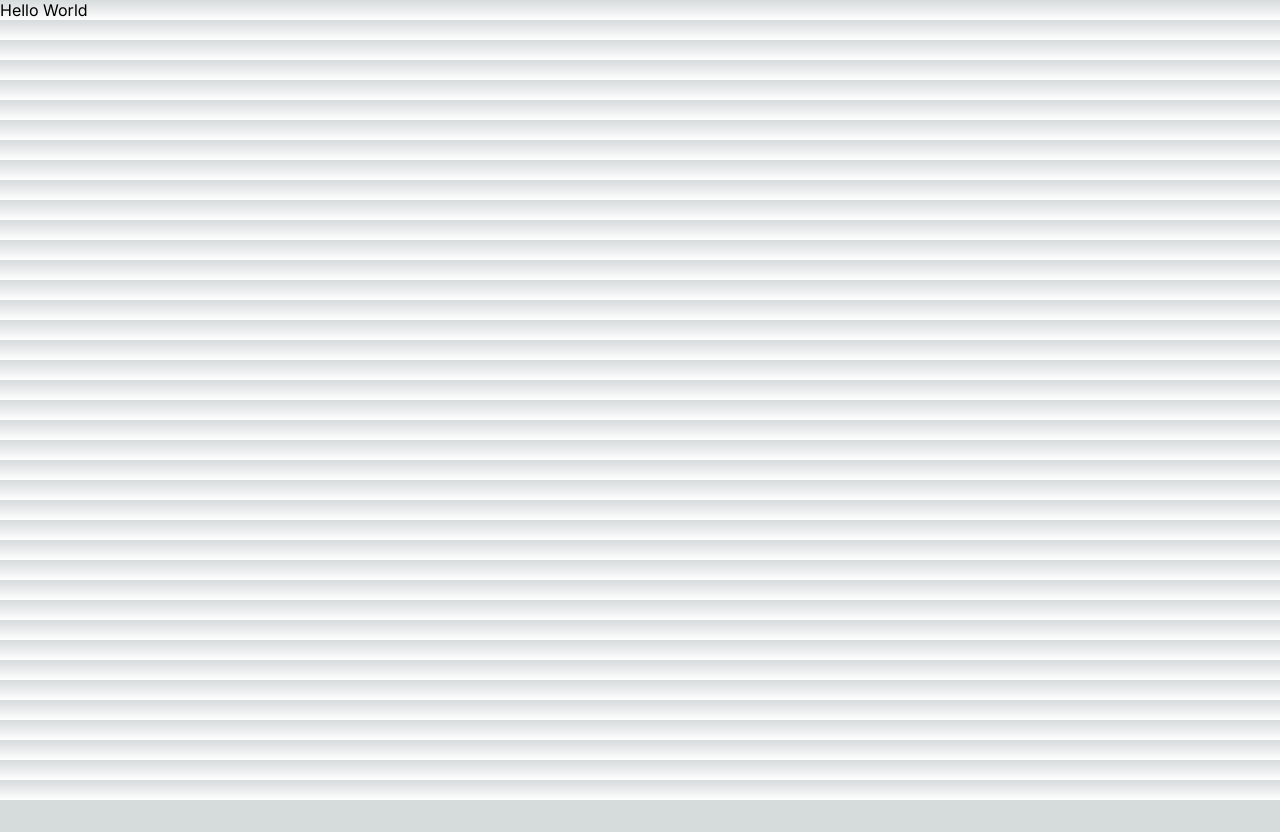
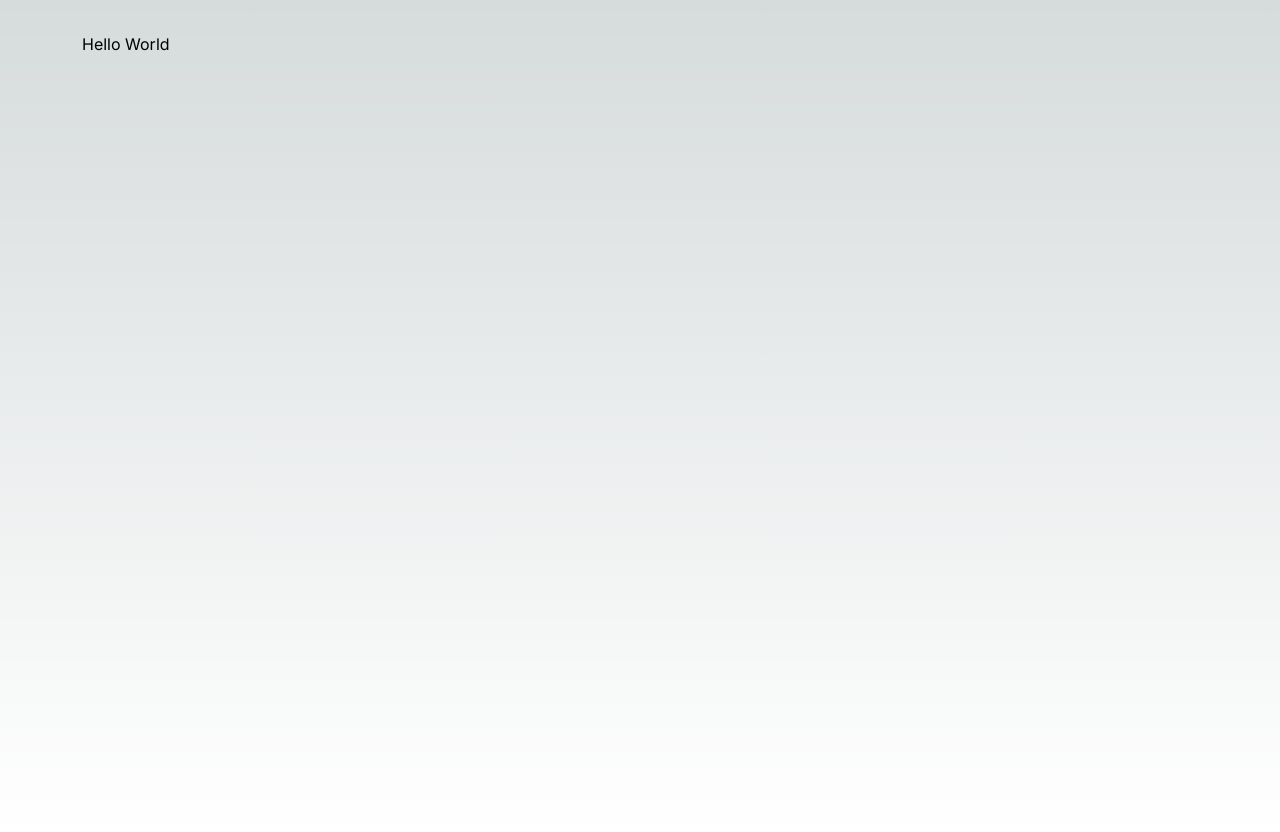
Before and after one commit to rjaybernardo/news-app, a Next.js app: page / in a window 1280 px wide. Before the commit the page ends 800 px from the top, so only its background shows below. Built offline with nearby package versions, Linux system fonts and the light colour scheme.

Commit message:
setup bootstrap

```diff
--- a/pages/_app.tsx
+++ b/pages/_app.tsx
@@ -1,8 +1,13 @@
-import "@/styles/globals.css";
+// Bootstrap CSS imported
+import "bootstrap/dist/css/bootstrap.min.css";
 import type { AppProps } from "next/app";
+import Head from "next/head";
 // Google fonts
 import { Inter } from "next/font/google";
-import Head from "next/head";
+import { Container } from "react-bootstrap";
+
+import "@/styles/globals.css";
+import styles from "@/styles/App.module.css";
 
 // Applies the google font to this homepage
 const inter = Inter({ subsets: ["latin"] });
@@ -19,8 +24,10 @@ export default function App({ Component, pageProps }: AppProps) {
         {/* public/ favicon folder */}
         <link rel="icon" href="/favicon.ico" />
       </Head>
-      {/* this Components represents the single page */}
-      <Component {...pageProps} />
+      <Container className={styles.pageContainer}>
+        {/* this Components represents the single page */}
+        <Component {...pageProps} />
+      </Container>
     </div>
   );
 }
--- /dev/null
+++ b/styles/App.module.css
@@ -0,0 +1,3 @@
+.pageContainer {
+  margin: 2rem auto;
+}
--- a/styles/globals.css
+++ b/styles/globals.css
@@ -1,77 +1,77 @@
 :root {
-  --max-width: 1100px;
-  --border-radius: 12px;
-  --font-mono: ui-monospace, Menlo, Monaco, 'Cascadia Mono', 'Segoe UI Mono',
-    'Roboto Mono', 'Oxygen Mono', 'Ubuntu Monospace', 'Source Code Pro',
-    'Fira Mono', 'Droid Sans Mono', 'Courier New', monospace;
+  /* --max-width: 1100px; */
+  /* --border-radius: 12px; */
+  --font-mono: ui-monospace, Menlo, Monaco, "Cascadia Mono", "Segoe UI Mono",
+    "Roboto Mono", "Oxygen Mono", "Ubuntu Monospace", "Source Code Pro",
+    "Fira Mono", "Droid Sans Mono", "Courier New", monospace;
 
   --foreground-rgb: 0, 0, 0;
   --background-start-rgb: 214, 219, 220;
   --background-end-rgb: 255, 255, 255;
 
-  --primary-glow: conic-gradient(
-    from 180deg at 50% 50%,
-    #16abff33 0deg,
-    #0885ff33 55deg,
-    #54d6ff33 120deg,
-    #0071ff33 160deg,
-    transparent 360deg
-  );
-  --secondary-glow: radial-gradient(
-    rgba(255, 255, 255, 1),
-    rgba(255, 255, 255, 0)
-  );
+  /* --primary-glow: conic-gradient( */
+  /*   from 180deg at 50% 50%, */
+  /*   #16abff33 0deg, */
+  /*   #0885ff33 55deg, */
+  /*   #54d6ff33 120deg, */
+  /*   #0071ff33 160deg, */
+  /*   transparent 360deg */
+  /* ); */
+  /* --secondary-glow: radial-gradient( */
+  /*   rgba(255, 255, 255, 1), */
+  /*   rgba(255, 255, 255, 0) */
+  /* ); */
+  /**/
+  /* --tile-start-rgb: 239, 245, 249; */
+  /* --tile-end-rgb: 228, 232, 233; */
+  /* --tile-border: conic-gradient( */
+  /*   #00000080, */
+  /*   #00000040, */
+  /*   #00000030, */
+  /*   #00000020, */
+  /*   #00000010, */
+  /*   #00000010, */
+  /*   #00000080 */
+  /* ); */
 
-  --tile-start-rgb: 239, 245, 249;
-  --tile-end-rgb: 228, 232, 233;
-  --tile-border: conic-gradient(
-    #00000080,
-    #00000040,
-    #00000030,
-    #00000020,
-    #00000010,
-    #00000010,
-    #00000080
-  );
-
-  --callout-rgb: 238, 240, 241;
-  --callout-border-rgb: 172, 175, 176;
-  --card-rgb: 180, 185, 188;
-  --card-border-rgb: 131, 134, 135;
+  /* --callout-rgb: 238, 240, 241; */
+  /* --callout-border-rgb: 172, 175, 176; */
+  /* --card-rgb: 180, 185, 188; */
+  /* --card-border-rgb: 131, 134, 135; */
 }
 
-@media (prefers-color-scheme: dark) {
-  :root {
-    --foreground-rgb: 255, 255, 255;
-    --background-start-rgb: 0, 0, 0;
-    --background-end-rgb: 0, 0, 0;
-
-    --primary-glow: radial-gradient(rgba(1, 65, 255, 0.4), rgba(1, 65, 255, 0));
-    --secondary-glow: linear-gradient(
-      to bottom right,
-      rgba(1, 65, 255, 0),
-      rgba(1, 65, 255, 0),
-      rgba(1, 65, 255, 0.3)
-    );
-
-    --tile-start-rgb: 2, 13, 46;
-    --tile-end-rgb: 2, 5, 19;
-    --tile-border: conic-gradient(
-      #ffffff80,
-      #ffffff40,
-      #ffffff30,
-      #ffffff20,
-      #ffffff10,
-      #ffffff10,
-      #ffffff80
-    );
-
-    --callout-rgb: 20, 20, 20;
-    --callout-border-rgb: 108, 108, 108;
-    --card-rgb: 100, 100, 100;
-    --card-border-rgb: 200, 200, 200;
-  }
-}
+/* @media (prefers-color-scheme: dark) { */
+/*   :root { */
+/*     --foreground-rgb: 255, 255, 255; */
+/*     --background-start-rgb: 0, 0, 0; */
+/*     --background-end-rgb: 0, 0, 0; */
+/**/
+/*     --primary-glow: radial-gradient(rgba(1, 65, 255, 0.4), rgba(1, 65, 255, 0)); */
+/*     --secondary-glow: linear-gradient( */
+/*       to bottom right, */
+/*       rgba(1, 65, 255, 0), */
+/*       rgba(1, 65, 255, 0), */
+/*       rgba(1, 65, 255, 0.3) */
+/*     ); */
+/**/
+/*     --tile-start-rgb: 2, 13, 46; */
+/*     --tile-end-rgb: 2, 5, 19; */
+/*     --tile-border: conic-gradient( */
+/*       #ffffff80, */
+/*       #ffffff40, */
+/*       #ffffff30, */
+/*       #ffffff20, */
+/*       #ffffff10, */
+/*       #ffffff10, */
+/*       #ffffff80 */
+/*     ); */
+/**/
+/*     --callout-rgb: 20, 20, 20; */
+/*     --callout-border-rgb: 108, 108, 108; */
+/*     --card-rgb: 100, 100, 100; */
+/*     --card-border-rgb: 200, 200, 200; */
+/*   } */
+/* } */
 
 * {
   box-sizing: border-box;
@@ -82,7 +82,9 @@
 html,
 body {
   max-width: 100vw;
-  overflow-x: hidden;
+  /* makes bootstrap cannot stick on top of the page */
+  /* overflow-x: hidden; */
+  min-height: 100vh;
 }
 
 body {
@@ -100,8 +102,8 @@ a {
   text-decoration: none;
 }
 
-@media (prefers-color-scheme: dark) {
-  html {
-    color-scheme: dark;
-  }
-}
+/* @media (prefers-color-scheme: dark) { */
+/*   html { */
+/*     color-scheme: dark; */
+/*   } */
+/* } */
```
